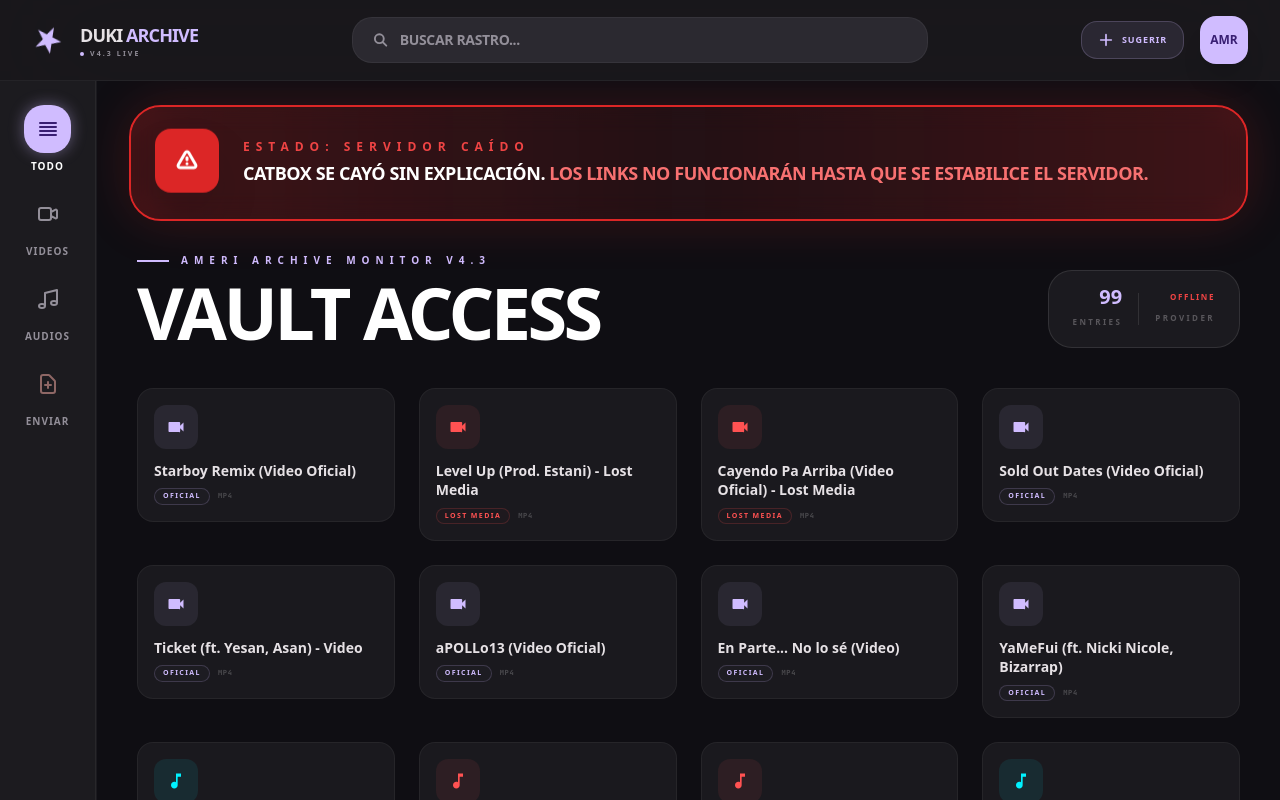
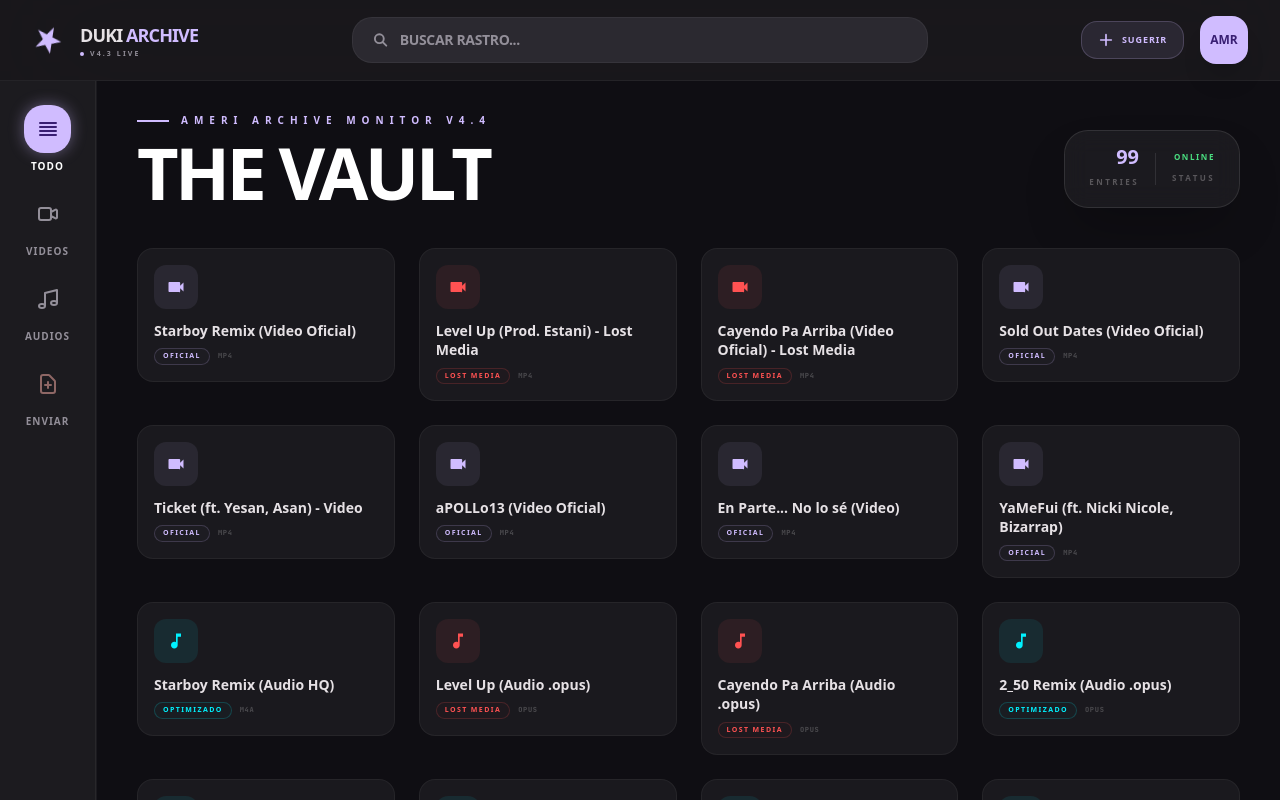
Before and after one commit to 3lprox/duki-archive-newpipe2, a React (Vite) app: page / in a window 1280 px wide. Built offline with nearby package versions, Linux system fonts and the light colour scheme.

Commit message:
refactor: Update dependencies and remove Catbox down alert
Updates dependencies to latest versions and removes the static Catbox down alert component from the `App.tsx` file. This cleans up unused UI elements and ensures the project uses current library versions.

```diff
--- a/App.tsx
+++ b/App.tsx
@@ -42,50 +42,28 @@ const App: React.FC = () => {
         {/* Main Content Area - This handles its own scroll */}
         <main className="flex-1 overflow-y-auto custom-scrollbar bg-[#0f0e13] relative">
 
-          {/* CATBOX DOWN ALERT - MAX VISIBILITY */}
-          <div className="sticky top-0 z-40 px-4 md:px-8 pt-4 md:pt-6 pb-2 bg-[#0f0e13]">
-            <div className="relative overflow-hidden rounded-[24px] md:rounded-[32px] border-2 border-red-600 bg-red-600/10 shadow-[0_0_50px_rgba(220,38,38,0.2)]">
-              <div className="absolute inset-0 bg-gradient-to-r from-red-600/20 via-transparent to-red-600/20 animate-pulse"></div>
-              <div className="relative flex items-center gap-4 md:gap-6 p-4 md:p-6 backdrop-blur-md">
-                <div className="flex-shrink-0 h-12 w-12 md:h-16 md:w-16 rounded-2xl bg-red-600 flex items-center justify-center text-white shadow-2xl animate-bounce">
-                  <svg className="h-6 w-6 md:h-10 md:h-10" fill="none" viewBox="0 0 24 24" stroke="currentColor">
-                    <path strokeLinecap="round" strokeLinejoin="round" strokeWidth={3} d="M12 9v2m0 4h.01m-6.938 4h13.856c1.54 0 2.502-1.667 1.732-3L13.732 4c-.77-1.333-2.694-1.333-3.464 0L3.34 16c-.77 1.333.192 3 1.732 3z" />
-                  </svg>
-                </div>
-                <div className="flex-1">
-                  <h3 className="text-red-500 font-black text-[10px] md:text-xs uppercase tracking-[0.5em] mb-1">
-                    ESTADO: SERVIDOR CAÍDO
-                  </h3>
-                  <p className="text-white text-xs md:text-lg font-black uppercase leading-tight tracking-tight">
-                    CATBOX SE CAYÓ SIN EXPLICACIÓN. <span className="text-red-400">LOS LINKS NO FUNCIONARÁN HASTA QUE SE ESTABILICE EL SERVIDOR.</span>
-                  </p>
-                </div>
-              </div>
-            </div>
-          </div>
-
-          <div className={`px-4 md:px-10 py-6 transition-all duration-500 ${currentTrack ? 'pb-44' : 'pb-32'}`}>
+          <div className={`px-4 md:px-10 py-8 transition-all duration-500 ${currentTrack ? 'pb-44' : 'pb-32'}`}>
             <header className="mb-10">
               <div className="flex flex-col md:flex-row md:items-end justify-between gap-6">
                 <div className="space-y-2">
                   <div className="flex items-center gap-3 text-[#d0bcff] font-black uppercase text-[10px] tracking-[0.6em]">
                     <span className="h-[2px] w-8 bg-[#d0bcff]"></span>
-                    Ameri Archive Monitor V4.3
+                    Ameri Archive Monitor V4.4
                   </div>
                   <h2 className="text-4xl md:text-7xl font-black tracking-tighter text-white uppercase leading-none">
-                    {activeCategory === 'all' ? 'Vault Access' : activeCategory}
+                    {activeCategory === 'all' ? 'The Vault' : activeCategory}
                   </h2>
                 </div>
 
-                <div className="flex items-center gap-4 bg-white/5 px-6 py-4 rounded-[24px] border border-white/10">
+                <div className="flex items-center gap-4 bg-white/5 px-6 py-4 rounded-[24px] border border-white/10 shadow-2xl backdrop-blur-md">
                    <div className="text-right">
                       <span className="text-xl font-black text-[#d0bcff] block leading-none">{filteredItems.length}</span>
                       <span className="text-[8px] font-black opacity-30 uppercase tracking-[0.3em]">Entries</span>
                    </div>
                    <div className="h-8 w-[1px] bg-white/10"></div>
                    <div className="text-right">
-                      <span className="text-[8px] font-black text-red-500 uppercase tracking-[0.2em] block">Offline</span>
-                      <span className="text-[8px] font-black opacity-30 uppercase tracking-[0.3em]">Provider</span>
+                      <span className="text-[8px] font-black text-green-400 uppercase tracking-[0.2em] block">Online</span>
+                      <span className="text-[8px] font-black opacity-30 uppercase tracking-[0.3em]">Status</span>
                    </div>
                 </div>
               </div>
--- a/index.html
+++ b/index.html
@@ -98,11 +98,11 @@
 <script type="importmap">
 {
   "imports": {
+    "react-dom/": "https://esm.sh/react-dom@^19.2.4/",
     "react": "https://esm.sh/react@^19.2.4",
-    "react-dom/": "https://esm.sh/react-dom@^19.2.4/",
     "react/": "https://esm.sh/react@^19.2.4/",
-    "vite": "https://esm.sh/vite@^7.3.1",
-    "@vitejs/plugin-react": "https://esm.sh/@vitejs/plugin-react@^5.1.4"
+    "@vitejs/plugin-react": "https://esm.sh/@vitejs/plugin-react@^5.1.4",
+    "vite": "https://esm.sh/vite@^7.3.1"
   }
 }
 </script>
--- a/package.json
+++ b/package.json
@@ -9,10 +9,10 @@
     "preview": "vite preview"
   },
   "dependencies": {
+    "react-dom": "^19.2.4",
     "react": "^19.2.4",
-    "react-dom": "^19.2.4",
-    "vite": "^7.3.1",
-    "@vitejs/plugin-react": "^5.1.4"
+    "@vitejs/plugin-react": "^5.1.4",
+    "vite": "^7.3.1"
   },
   "devDependencies": {
     "@types/node": "^22.14.0",
```
